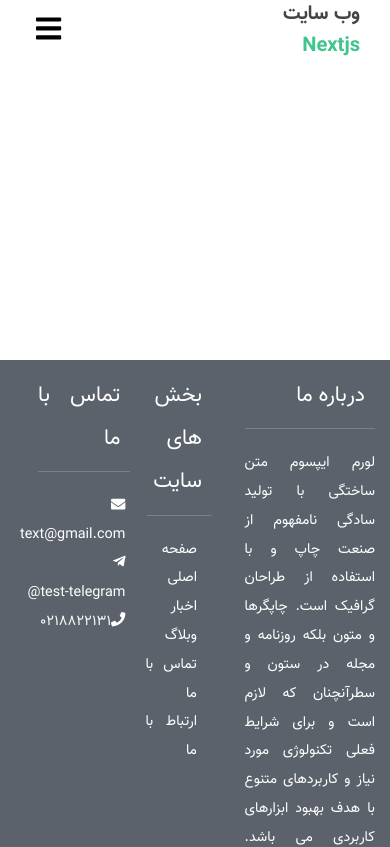
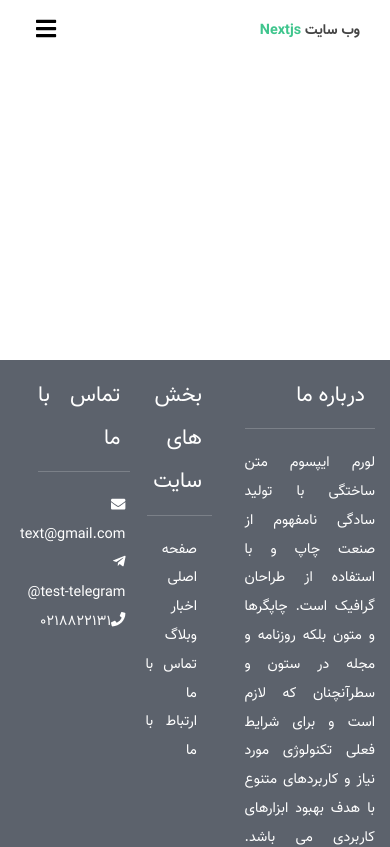
Before and after one commit to yousef-bigdeli/first-nextjs, a Next.js app: page /components/Template in a window 390 px wide. Shown: the top 847 px of the page. Built offline with nearby package versions, Linux system fonts and the light colour scheme.

Commit message:
change Header responsive styles

```diff
--- a/pages/styles/Media.module.scss
+++ b/pages/styles/Media.module.scss
@@ -5,7 +5,7 @@
     .nav {
         .title {
             a {
-                font-size: 60% !important;
+                font-size: 50% !important;
             }
         }
         form {
@@ -18,7 +18,13 @@
             display: flex !important;
             align-items: center;
             font-size: 2em !important;
+            .bars{
+                font-size: 80% !important;
+            }
         }
+    }
+    .searchBox{
+        flex: 0 !important;
     }
     .toggleMenu {
         flex-direction: column;
@@ -50,7 +56,7 @@
     .nav {
         .title {
             a {
-                font-size: 70% !important;
+                font-size: 50% !important;
             }
         }
         form {
@@ -63,7 +69,13 @@
             display: flex !important;
             align-items: center;
             font-size: 2em !important;
+            .bars{
+                font-size: 80% !important;
+            }
         }
+    }
+    .searchBox{
+        flex: 0 !important;
     }
     .toggleMenu {
         flex-direction: column;
@@ -97,7 +109,7 @@
     .nav {
         .title {
             a {
-                font-size: 85% !important;
+                font-size: 60% !important;
             }
         }
         form {
@@ -109,11 +121,18 @@
         .navToggleMenu {
             display: flex !important;
             align-items: center;
+            .bars{
+                font-size: 80% !important;
+            }
         }
+    }
+    .searchBox{
+        flex: 0 !important;
     }
     .toggleMenu {
         flex-direction: column;
         max-width: 480px;
+
     }
     .menu__container {
         display: none !important;
@@ -143,7 +162,7 @@
     .nav {
         .title {
             a {
-                font-size: 85% !important;
+                font-size: 65% !important;
             }
         }
         form {
@@ -157,7 +176,9 @@
             align-items: center;
         }
     }
-
+    .searchBox{
+        flex: 0 !important;
+    }
     .menu__container {
         display: none !important;
     }
@@ -191,7 +212,7 @@
     .nav {
         .title {
             a {
-                font-size: 85% !important;
+                font-size: 65% !important;
             }
         }
         .headerLogin {
```
